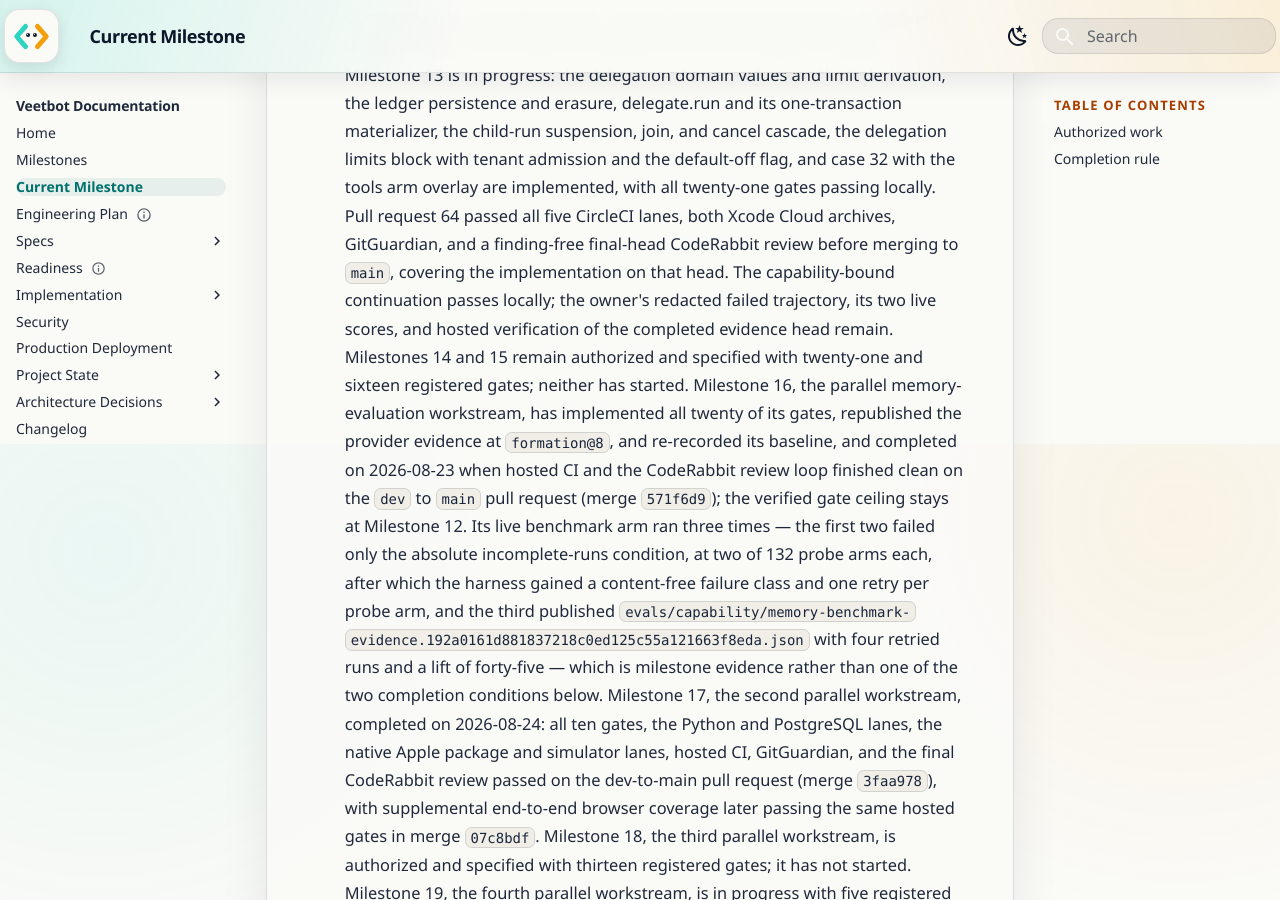
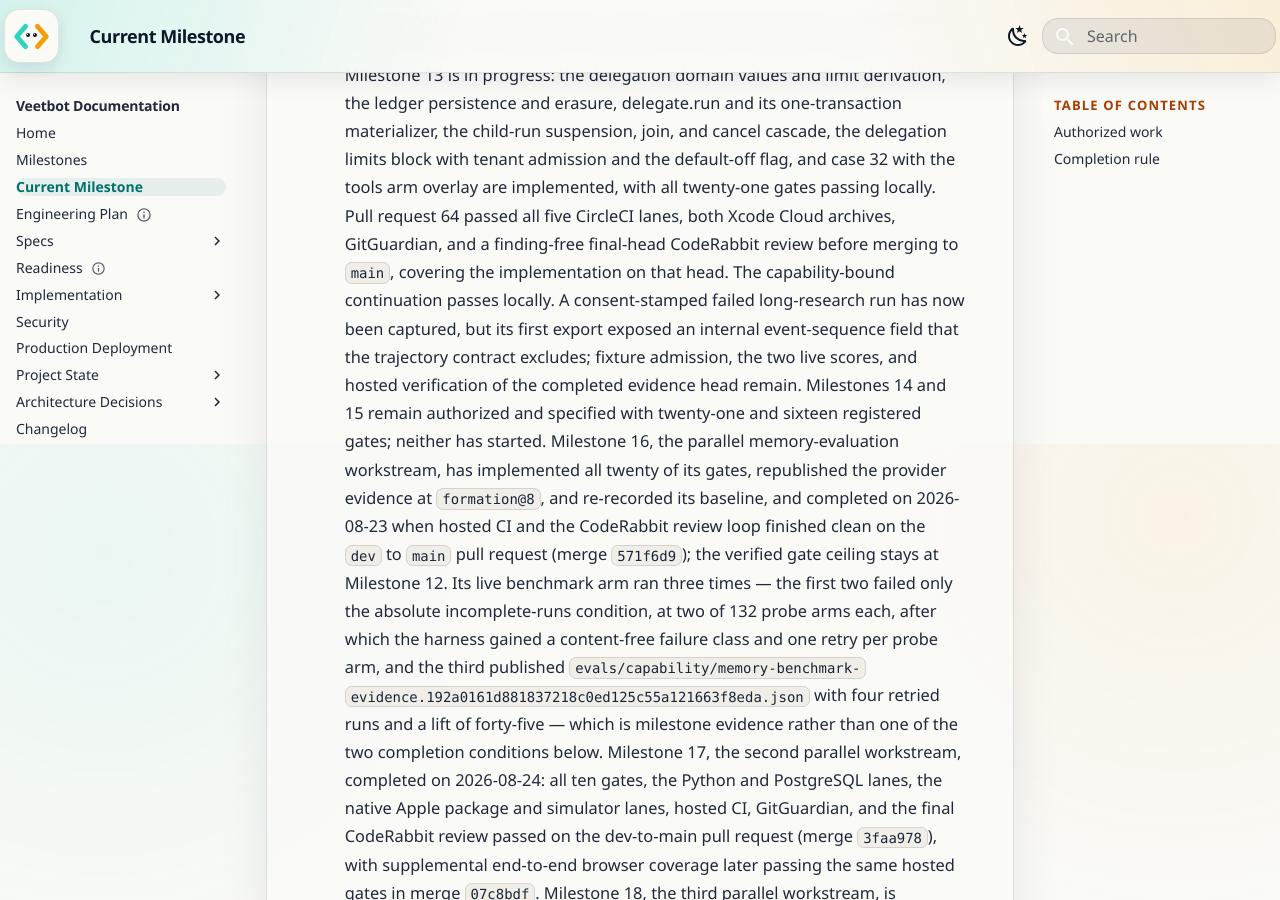
Before and after one commit to avitus/veetbot, an MkDocs documentation site: the page built from docs/plan/current-milestone.md, in a window 1280 px wide and 900 px high, scrolled down 1356 px. Built offline with MkDocs 1.6.1 and Material for MkDocs 9.7.7, drawn with Linux system fonts in a browser that asks for light colours.

```diff
--- a/docs/plan/current-milestone.md
+++ b/docs/plan/current-milestone.md
@@ -57,8 +57,10 @@
   request 64 passed all five CircleCI lanes, both Xcode Cloud archives,
   GitGuardian, and a finding-free final-head CodeRabbit review before merging
   to `main`, covering the implementation on that head. The capability-bound
-  continuation passes locally; the owner's redacted failed trajectory, its two
-  live scores, and hosted verification of the completed evidence head remain.
+  continuation passes locally. A consent-stamped failed long-research run has
+  now been captured, but its first export exposed an internal event-sequence
+  field that the trajectory contract excludes; fixture admission, the two live
+  scores, and hosted verification of the completed evidence head remain.
   Milestones 14
   and 15 remain authorized and specified with twenty-one and sixteen
   registered gates; neither has started. Milestone 16, the parallel memory-evaluation
```
Also changed, not shown: docs/plan/event-log-and-persistence.md (+1 -1 lines), docs/status/project-state.yaml (+8 -5 lines), 2 other files.
